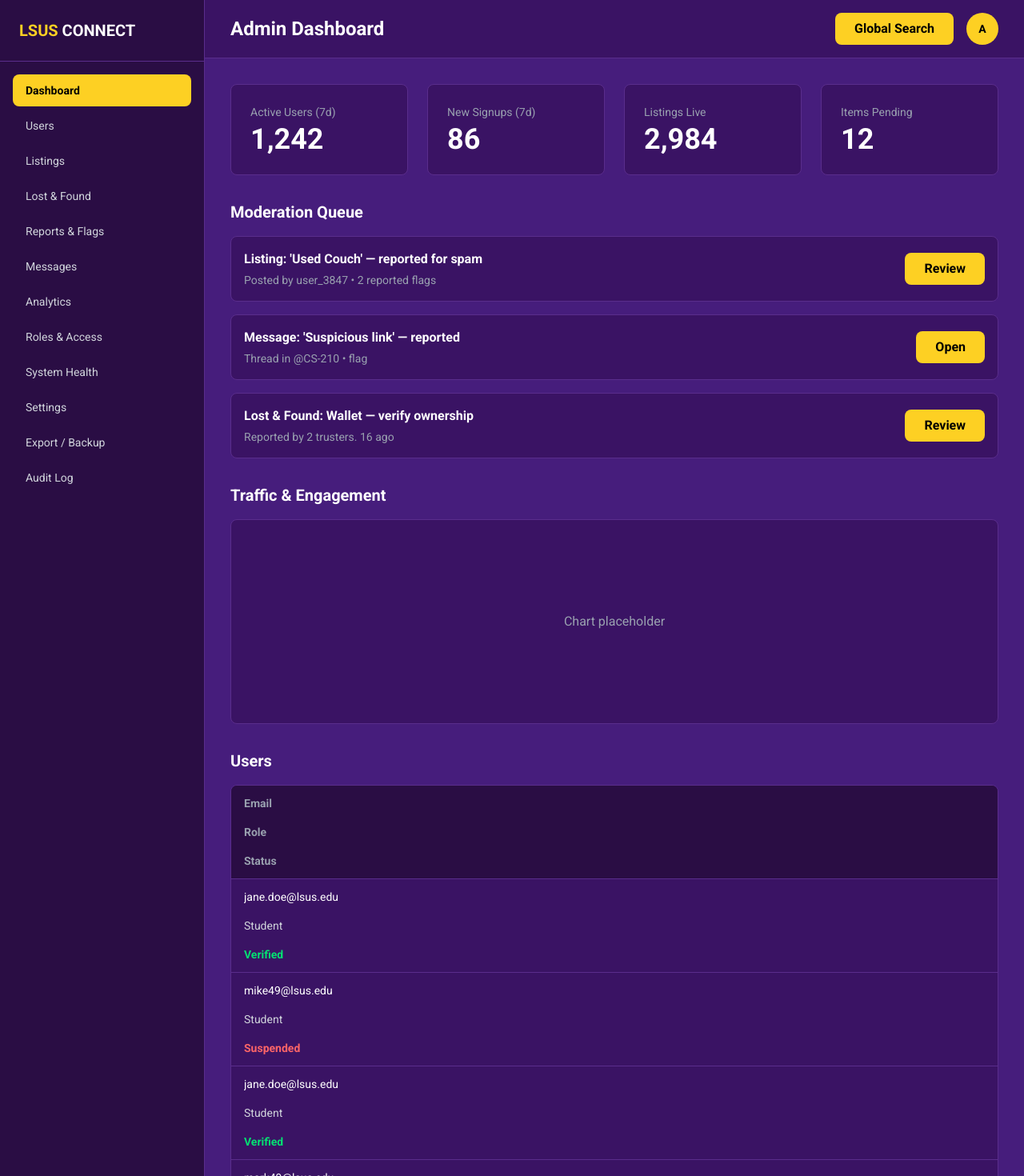
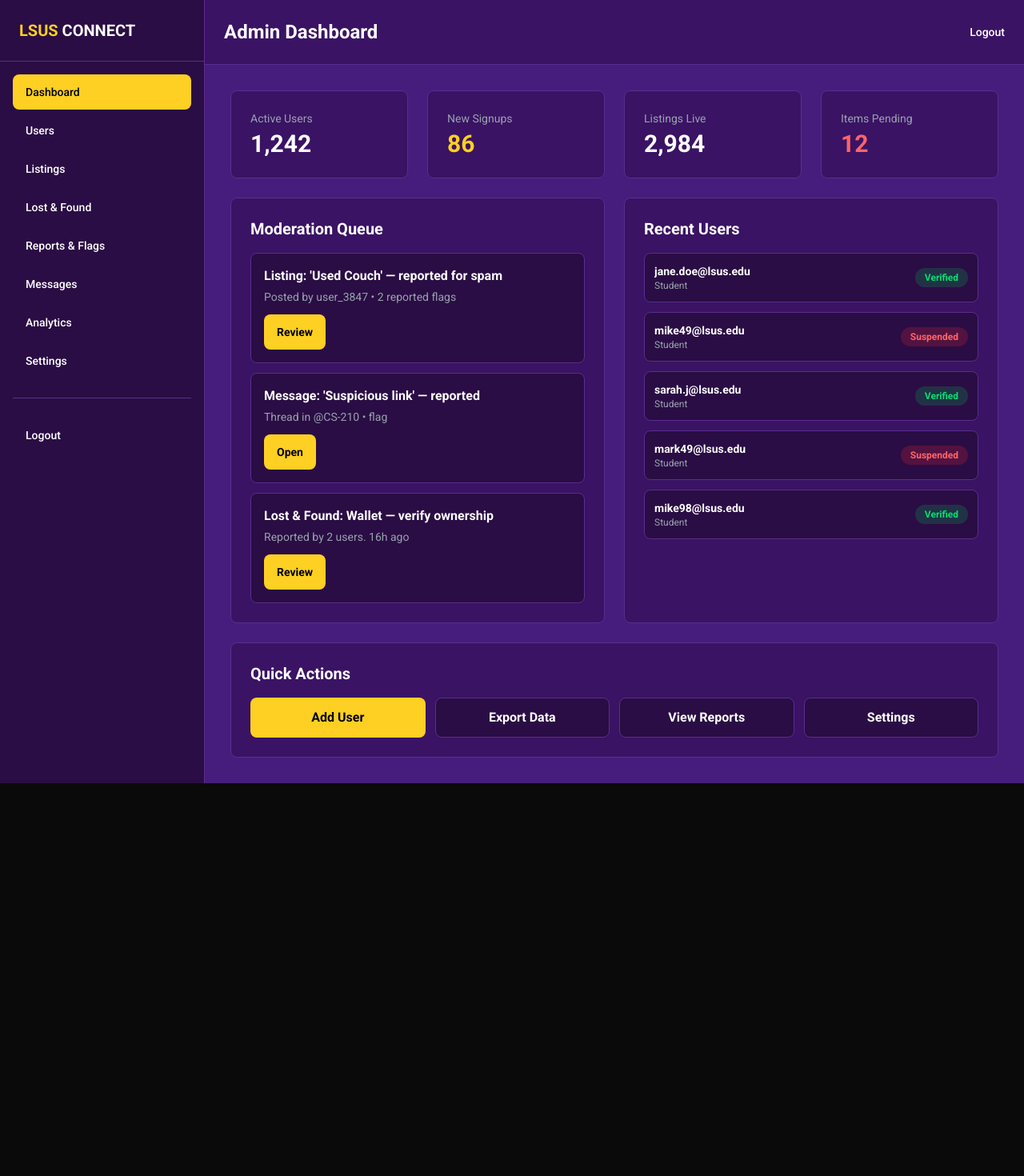
Before and after one commit to showrab09/LSUS_CONNECT, a Next.js app: page /admin-dashboard in a window 1280 px wide. Shown: the top 1470 px of the page at 80% size. After the commit the page ends 979 px from the top, so only its background shows below. Built offline with nearby package versions, Linux system fonts and the light colour scheme.

Commit message:
feat: Make admin-dashboard responsive with logout button

```diff
--- a/app/admin-dashboard/page.tsx
+++ b/app/admin-dashboard/page.tsx
@@ -2,10 +2,13 @@
 
 import { useState } from "react";
 import Link from "next/link";
+import { useRouter } from "next/navigation";
 
 /**
- * LSUS Connect - Admin Dashboard
- * Brand Compliant with LSUS Brand Guidelines (January 2026)
+ * LSUS Connect - Admin Dashboard (FULLY RESPONSIVE)
+ * Mobile: Hamburger sidebar, stacked cards
+ * Tablet: Collapsible sidebar, 2-column grid
+ * Desktop: Full sidebar, 3-column grid
  */
 
 // Mock data
@@ -32,41 +35,23 @@ const moderationQueue = [
   {
     id: 3,
     title: "Lost & Found: Wallet — verify ownership",
-    details: "Reported by 2 trusters. 16 ago",
+    details: "Reported by 2 users. 16h ago",
     action: "Review",
   },
 ];
 
 const recentUsers = [
-  {
-    email: "jane.doe@lsus.edu",
-    role: "Student",
-    status: "Verified",
-  },
-  {
-    email: "mike49@lsus.edu",
-    role: "Student",
-    status: "Suspended",
-  },
-  {
-    email: "jane.doe@lsus.edu",
-    role: "Student",
-    status: "Verified",
-  },
-  {
-    email: "mark49@lsus.edu",
-    role: "Student",
-    status: "Suspended",
-  },
-  {
-    email: "mike98@lsus.edu",
-    role: "Student",
-    status: "Suspended",
-  },
+  { email: "jane.doe@lsus.edu", role: "Student", status: "Verified" },
+  { email: "mike49@lsus.edu", role: "Student", status: "Suspended" },
+  { email: "sarah.j@lsus.edu", role: "Student", status: "Verified" },
+  { email: "mark49@lsus.edu", role: "Student", status: "Suspended" },
+  { email: "mike98@lsus.edu", role: "Student", status: "Verified" },
 ];
 
 export default function AdminDashboardPage() {
+  const router = useRouter();
   const [activeNav, setActiveNav] = useState("Dashboard");
+  const [isSidebarOpen, setIsSidebarOpen] = useState(false);
 
   const navItems = [
     "Dashboard",
@@ -76,35 +61,61 @@ export default function AdminDashboardPage() {
     "Reports & Flags",
     "Messages",
     "Analytics",
-    "Roles & Access",
-    "System Health",
     "Settings",
-    "Export / Backup",
-    "Audit Log",
   ];
+
+  const handleLogout = () => {
+    document.cookie = "token=; path=/; max-age=0";
+    localStorage.removeItem("token");
+    router.push("/signin");
+  };
 
   return (
     <div className="min-h-screen bg-[#461D7C] flex">
-      {/* Left Sidebar Navigation */}
-      <aside className="w-64 bg-[#2a0d44] border-r border-[#5a2d8c] flex-shrink-0">
-        {/* Logo */}
-        <div className="p-6 border-b border-[#5a2d8c]">
-          <Link href="/" className="text-xl font-bold text-white">
+      {/* Mobile Sidebar Backdrop */}
+      {isSidebarOpen && (
+        <div
+          className="fixed inset-0 bg-black/70 z-40 lg:hidden"
+          onClick={() => setIsSidebarOpen(false)}
+        />
+      )}
+
+      {/* Left Sidebar Navigation - Responsive */}
+      <aside className={`
+        fixed lg:static inset-y-0 left-0 z-50
+        w-64 bg-[#2a0d44] border-r border-[#5a2d8c] flex-shrink-0
+        transform transition-transform duration-300 ease-in-out
+        ${isSidebarOpen ? 'translate-x-0' : '-translate-x-full lg:translate-x-0'}
+      `}>
+        {/* Logo & Close Button */}
+        <div className="p-4 sm:p-6 border-b border-[#5a2d8c] flex items-center justify-between">
+          <Link href="/marketplace" className="text-lg sm:text-xl font-bold text-white">
             <span className="text-[#FDD023]">LSUS</span> CONNECT
           </Link>
+          <button
+            onClick={() => setIsSidebarOpen(false)}
+            className="lg:hidden p-2 text-white hover:text-[#FDD023]"
+          >
+            <svg className="w-6 h-6" fill="none" stroke="currentColor" viewBox="0 0 24 24">
+              <path strokeLinecap="round" strokeLinejoin="round" strokeWidth={2} d="M6 18L18 6M6 6l12 12" />
+            </svg>
+          </button>
         </div>
 
         {/* Navigation */}
-        <nav className="p-4">
+        <nav className="p-4 flex-1 overflow-y-auto">
           <ul className="space-y-1">
             {navItems.map((item) => (
               <li key={item}>
                 <button
-                  onClick={() => setActiveNav(item)}
-                  className={`w-full text-left px-4 py-2.5 rounded-lg text-sm transition-colors ${
+                  onClick={() => {
+                    setActiveNav(item);
+                    setIsSidebarOpen(false);
+                  }}
+                  className={`w-full text-left px-4 py-3 rounded-lg transition-colors text-sm font-medium ${
                     activeNav === item
-                      ? "bg-[#FDD023] text-black font-semibold"
-                      : "text-gray-300 hover:bg-[#3a1364] hover:text-white"
+                      ? "bg-[#FDD023] text-black"
+                      : "text-white hover:bg-[#461D7C]"
                   }`}
                 >
                   {item}
@@ -112,134 +123,105 @@ export default function AdminDashboardPage() {
               </li>
             ))}
           </ul>
+
+          {/* Logout in Sidebar */}
+          <div className="mt-6 pt-6 border-t border-[#5a2d8c]">
+            <button
+              onClick={handleLogout}
+              className="w-full text-left px-4 py-3 rounded-lg text-white hover:bg-[#461D7C] transition-colors text-sm font-medium"
+            >
+              Logout
+            </button>
+          </div>
         </nav>
       </aside>
 
       {/* Main Content */}
-      <div className="flex-1 overflow-auto">
-        {/* Top Header */}
-        <header className="bg-[#3a1364] border-b border-[#5a2d8c] px-8 py-4">
+      <div className="flex-1 min-w-0">
+        {/* Top Bar - Mobile */}
+        <header className="bg-[#3a1364] border-b border-[#5a2d8c] p-4 lg:p-6 sticky top-0 z-30">
           <div className="flex items-center justify-between">
-            <h1 className="text-white text-2xl font-bold">Admin Dashboard</h1>
-
             <div className="flex items-center gap-4">
-              {/* Global Search */}
-              <button className="px-6 py-2 bg-[#FDD023] text-black font-semibold rounded-lg hover:bg-[#FFE34A] transition-colors">
-                Global Search
+              <button
+                onClick={() => setIsSidebarOpen(true)}
+                className="lg:hidden p-2 text-white hover:text-[#FDD023]"
+              >
+                <svg className="w-6 h-6" fill="none" stroke="currentColor" viewBox="0 0 24 24">
+                  <path strokeLinecap="round" strokeLinejoin="round" strokeWidth={2} d="M4 6h16M4 12h16M4 18h16" />
+                </svg>
               </button>
-
-              {/* Admin Avatar */}
-              <div className="w-10 h-10 rounded-full bg-[#FDD023] flex items-center justify-center">
-                <span className="text-black font-bold text-sm">A</span>
-              </div>
+              <h1 className="text-white text-xl sm:text-2xl font-bold">Admin Dashboard</h1>
             </div>
+            <button
+              onClick={handleLogout}
+              className="hidden lg:block text-white hover:text-[#FDD023] text-sm font-medium transition-colors"
+            >
+              Logout
+            </button>
           </div>
         </header>
 
-        {/* Main Dashboard Content */}
-        <div className="p-8">
-          {/* Stats Cards */}
-          <div className="grid grid-cols-4 gap-6 mb-8">
-            {/* Active Users */}
-            <div className="bg-[#3a1364] rounded-lg p-6 border border-[#5a2d8c]">
-              <p className="text-gray-400 text-sm mb-1">Active Users (7d)</p>
-              <p className="text-white text-4xl font-bold">
-                {stats.activeUsers.toLocaleString()}
-              </p>
+        {/* Dashboard Content */}
+        <div className="p-4 sm:p-6 lg:p-8 space-y-6">
+          {/* Stats Grid - Responsive */}
+          <div className="grid grid-cols-2 lg:grid-cols-4 gap-4 sm:gap-6">
+            <div className="bg-[#3a1364] rounded-lg p-4 sm:p-6 border border-[#5a2d8c]">
+              <p className="text-gray-400 text-xs sm:text-sm mb-1">Active Users</p>
+              <p className="text-white text-2xl sm:text-3xl font-bold">{stats.activeUsers.toLocaleString()}</p>
             </div>
-
-            {/* New Signups */}
-            <div className="bg-[#3a1364] rounded-lg p-6 border border-[#5a2d8c]">
-              <p className="text-gray-400 text-sm mb-1">New Signups (7d)</p>
-              <p className="text-white text-4xl font-bold">{stats.newSignups}</p>
+            <div className="bg-[#3a1364] rounded-lg p-4 sm:p-6 border border-[#5a2d8c]">
+              <p className="text-gray-400 text-xs sm:text-sm mb-1">New Signups</p>
+              <p className="text-[#FDD023] text-2xl sm:text-3xl font-bold">{stats.newSignups}</p>
             </div>
-
-            {/* Listings Live */}
-            <div className="bg-[#3a1364] rounded-lg p-6 border border-[#5a2d8c]">
-              <p className="text-gray-400 text-sm mb-1">Listings Live</p>
-              <p className="text-white text-4xl font-bold">
-                {stats.listingsLive.toLocaleString()}
-              </p>
+            <div className="bg-[#3a1364] rounded-lg p-4 sm:p-6 border border-[#5a2d8c]">
+              <p className="text-gray-400 text-xs sm:text-sm mb-1">Listings Live</p>
+              <p className="text-white text-2xl sm:text-3xl font-bold">{stats.listingsLive.toLocaleString()}</p>
             </div>
-
-            {/* Items Pending */}
-            <div className="bg-[#3a1364] rounded-lg p-6 border border-[#5a2d8c]">
-              <p className="text-gray-400 text-sm mb-1">Items Pending</p>
-              <p className="text-white text-4xl font-bold">{stats.itemsPending}</p>
+            <div className="bg-[#3a1364] rounded-lg p-4 sm:p-6 border border-[#5a2d8c]">
+              <p className="text-gray-400 text-xs sm:text-sm mb-1">Items Pending</p>
+              <p className="text-red-400 text-2xl sm:text-3xl font-bold">{stats.itemsPending}</p>
             </div>
           </div>
 
-          {/* Two Column Layout */}
-          <div className="grid grid-cols-[1fr,400px] gap-8">
-            {/* Left - Moderation Queue */}
-            <div>
-              <h2 className="text-white text-xl font-bold mb-4">
-                Moderation Queue
-              </h2>
-
-              <div className="space-y-4">
+          {/* Two Column Grid - Responsive */}
+          <div className="grid grid-cols-1 lg:grid-cols-2 gap-6">
+            {/* Moderation Queue */}
+            <div className="bg-[#3a1364] rounded-lg p-4 sm:p-6 border border-[#5a2d8c]">
+              <h2 className="text-white text-lg sm:text-xl font-bold mb-4">Moderation Queue</h2>
+              <div className="space-y-3">
                 {moderationQueue.map((item) => (
                   <div
                     key={item.id}
-                    className="bg-[#3a1364] rounded-lg p-4 border border-[#5a2d8c] flex items-center justify-between"
+                    className="bg-[#2a0d44] rounded-lg p-4 border border-[#5a2d8c]"
                   >
-                    <div className="flex-1">
-                      <h3 className="text-white font-semibold mb-1">
-                        {item.title}
-                      </h3>
-                      <p className="text-gray-400 text-sm">{item.details}</p>
-                    </div>
-                    <button className="px-6 py-2 bg-[#FDD023] text-black font-bold rounded-lg hover:bg-[#FFE34A] transition-colors ml-4">
+                    <h3 className="text-white font-semibold text-sm sm:text-base mb-1">{item.title}</h3>
+                    <p className="text-gray-400 text-xs sm:text-sm mb-3">{item.details}</p>
+                    <button className="w-full sm:w-auto px-4 py-2 bg-[#FDD023] text-black font-semibold rounded-lg hover:bg-[#FFE34A] transition-colors text-sm min-h-[44px]">
                       {item.action}
                     </button>
                   </div>
                 ))}
               </div>
-
-              {/* Traffic & Engagement */}
-              <div className="mt-8">
-                <h2 className="text-white text-xl font-bold mb-4">
-                  Traffic & Engagement
-                </h2>
-                <div className="bg-[#3a1364] rounded-lg p-6 border border-[#5a2d8c] h-64 flex items-center justify-center">
-                  <p className="text-gray-400">Chart placeholder</p>
-                </div>
-              </div>
             </div>
 
-            {/* Right - Users Table */}
-            <div>
-              <h2 className="text-white text-xl font-bold mb-4">Users</h2>
-
-              <div className="bg-[#3a1364] rounded-lg border border-[#5a2d8c] overflow-hidden">
-                {/* Table Header */}
-                <div className="grid grid-cols-[2fr,1fr,1fr] gap-4 px-4 py-3 bg-[#2a0d44] border-b border-[#5a2d8c]">
-                  <span className="text-gray-400 text-sm font-semibold">
-                    Email
-                  </span>
-                  <span className="text-gray-400 text-sm font-semibold">
-                    Role
-                  </span>
-                  <span className="text-gray-400 text-sm font-semibold">
-                    Status
-                  </span>
-                </div>
-
-                {/* Table Rows */}
-                {recentUsers.map((user, index) => (
+            {/* Recent Users */}
+            <div className="bg-[#3a1364] rounded-lg p-4 sm:p-6 border border-[#5a2d8c]">
+              <h2 className="text-white text-lg sm:text-xl font-bold mb-4">Recent Users</h2>
+              <div className="space-y-3">
+                {recentUsers.map((user, idx) => (
                   <div
-                    key={index}
-                    className="grid grid-cols-[2fr,1fr,1fr] gap-4 px-4 py-3 border-b border-[#5a2d8c] last:border-b-0"
+                    key={idx}
+                    className="flex items-center justify-between p-3 bg-[#2a0d44] rounded-lg border border-[#5a2d8c]"
                   >
-                    <span className="text-white text-sm truncate">
-                      {user.email}
-                    </span>
-                    <span className="text-gray-300 text-sm">{user.role}</span>
+                    <div className="min-w-0 flex-1 mr-3">
+                      <p className="text-white font-semibold text-sm truncate">{user.email}</p>
+                      <p className="text-gray-400 text-xs">{user.role}</p>
+                    </div>
                     <span
-                      className={`text-sm font-semibold ${
+                      className={`px-3 py-1 rounded-full text-xs font-semibold whitespace-nowrap ${
                         user.status === "Verified"
-                          ? "text-green-400"
-                          : "text-red-400"
+                          ? "bg-green-500/20 text-green-400"
+                          : "bg-red-500/20 text-red-400"
                       }`}
                     >
                       {user.status}
@@ -250,28 +232,23 @@ export default function AdminDashboardPage() {
             </div>
           </div>
 
-          {/* Footer Links */}
-          <div className="mt-8 pt-6 border-t border-[#5a2d8c] flex gap-6 text-sm">
-            <Link
-              href="/admin/export"
-              className="text-gray-400 hover:text-[#FDD023] transition-colors"
-            >
-              Export CSV
-            </Link>
-            <span className="text-gray-600">•</span>
-            <Link
-              href="/admin/reports"
-              className="text-gray-400 hover:text-[#FDD023] transition-colors"
-            >
-              Create Report
-            </Link>
-            <span className="text-gray-600">•</span>
-            <Link
-              href="/admin/audit"
-              className="text-gray-400 hover:text-[#FDD023] transition-colors"
-            >
-              View Audit Log
-            </Link>
+          {/* Quick Actions - Mobile Optimized */}
+          <div className="bg-[#3a1364] rounded-lg p-4 sm:p-6 border border-[#5a2d8c]">
+            <h2 className="text-white text-lg sm:text-xl font-bold mb-4">Quick Actions</h2>
+            <div className="grid grid-cols-1 sm:grid-cols-2 lg:grid-cols-4 gap-3">
+              <button className="px-4 py-3 bg-[#FDD023] text-black font-semibold rounded-lg hover:bg-[#FFE34A] transition-colors min-h-[48px]">
+                Add User
+              </button>
+              <button className="px-4 py-3 bg-[#2a0d44] text-white font-semibold rounded-lg border border-[#5a2d8c] hover:border-[#FDD023] transition-colors min-h-[48px]">
+                Export Data
+              </button>
+              <button className="px-4 py-3 bg-[#2a0d44] text-white font-semibold rounded-lg border border-[#5a2d8c] hover:border-[#FDD023] transition-colors min-h-[48px]">
+                View Reports
+              </button>
+              <button className="px-4 py-3 bg-[#2a0d44] text-white font-semibold rounded-lg border border-[#5a2d8c] hover:border-[#FDD023] transition-colors min-h-[48px]">
+                Settings
+              </button>
+            </div>
           </div>
         </div>
       </div>
```
